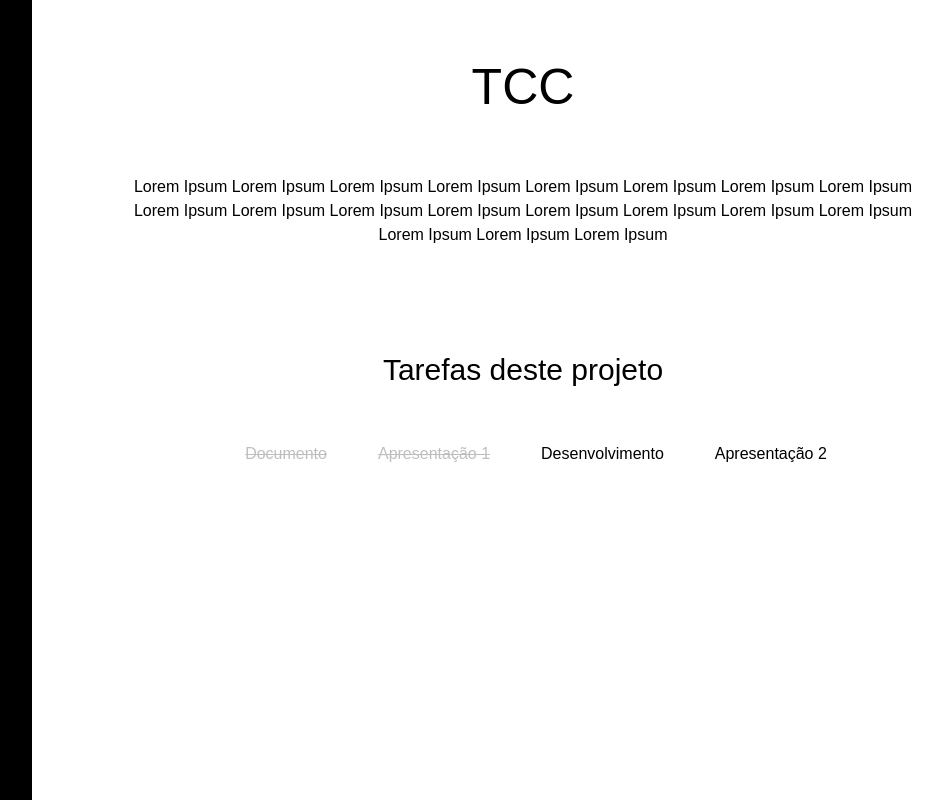
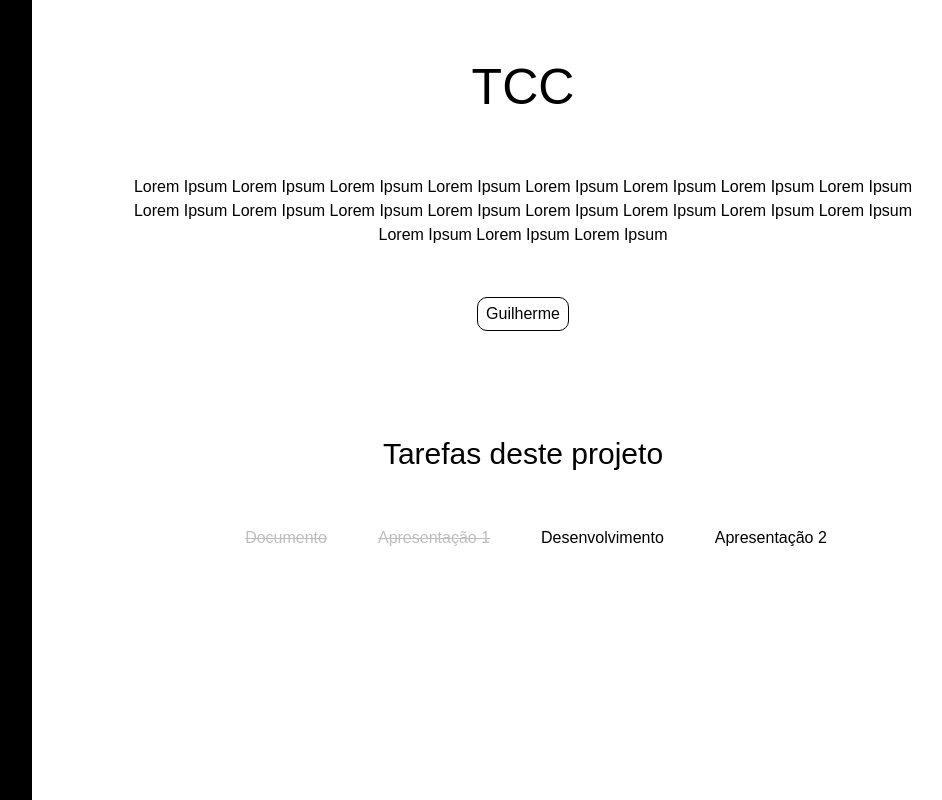
Before and after one commit to guilhermepk/APS-2-WEB-3, a Next.js app in the folder frontend/: page /project/1 in a window 1280 px wide. Shown: the whole page, without its empty margins (117-1059 px from the left). Built offline with nearby package versions, Linux system fonts and the light colour scheme.

Commit message:
usuários na pagina de projeto

```diff
--- a/frontend/src/apis/backend/projects/find-project-by-id.ts
+++ b/frontend/src/apis/backend/projects/find-project-by-id.ts
@@ -15,7 +15,8 @@ export default async function findProjectById(id: number): Promise<FindProjectBy
                     { id: 2, completed: true, description: 'Apresentação 1' },
                     { id: 3, completed: false, description: 'Desenvolvimento' },
                     { id: 4, completed: false, description: 'Apresentação 2' }
-                ]
+                ],
+                users: [{ id: 1, name: 'Guilherme' }]
             }
         case 2:
             return {
@@ -26,14 +27,16 @@ export default async function findProjectById(id: number): Promise<FindProjectBy
                     { id: 5, completed: false, description: 'Comprar ingredientes' },
                     { id: 6, completed: false, description: 'Fazer' },
                     { id: 7, completed: false, description: 'Assar' }
-                ]
+                ],
+                users: [{ id: 1, name: 'Guilherme' }, { id: 2, name: 'Betina' }]
             }
         case 3:
             return {
                 "id": 3,
                 "name": "Lactobacilos Lokos parte 2",
                 "description": 'Jogar Mario Party e falar asneira.',
-                tasks: []
+                tasks: [],
+                users: [{ id: 1, name: 'Guilherme' }, { id: 3, name: 'Filipe' }, { id: 4, name: 'Leandro' }, { id: 5, name: 'Robert' }]
             }
         default:
             return null;
--- a/frontend/src/apis/backend/projects/models/dtos/find-project-by-id-response.dto.ts
+++ b/frontend/src/apis/backend/projects/models/dtos/find-project-by-id-response.dto.ts
@@ -6,5 +6,9 @@ export type FindProjectByIdResponseDto = {
         id: number,
         description: string,
         completed: boolean,
+    }>,
+    users: Array<{
+        id: number,
+        name: string
     }>
 }
--- a/frontend/src/app/project/[id]/page.tsx
+++ b/frontend/src/app/project/[id]/page.tsx
@@ -31,7 +31,15 @@ export default function ProjectPage() {
         <div>
             <h1 className="text-center my-[50px]"> {project.name} </h1>
 
-            <p className="text-center"> {project.description} </p>
+            <p className="text-center"> {project.description ?? <i className="opacity-50">Sem descrição</i>} </p>
+
+            <div className="mt-[50px] flex flex-row items-center justify-center gap-[25px] flex-wrap">
+                {project.users.map((user, index) => (
+                    <p key={index} className="rounded-[10px] border py-1 px-2 text-center flex items-center justify-center">
+                        {user.name}
+                    </p>
+                ))}
+            </div>
 
             <h2 className="text-center mt-[100px] mb-[50px]"> Tarefas deste projeto </h2>
 
```
